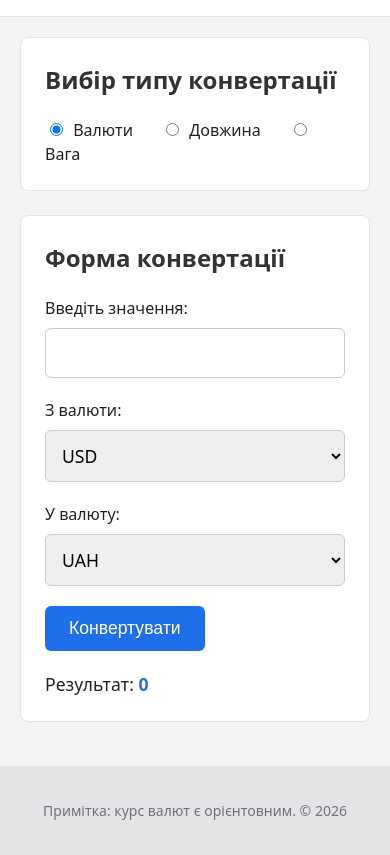
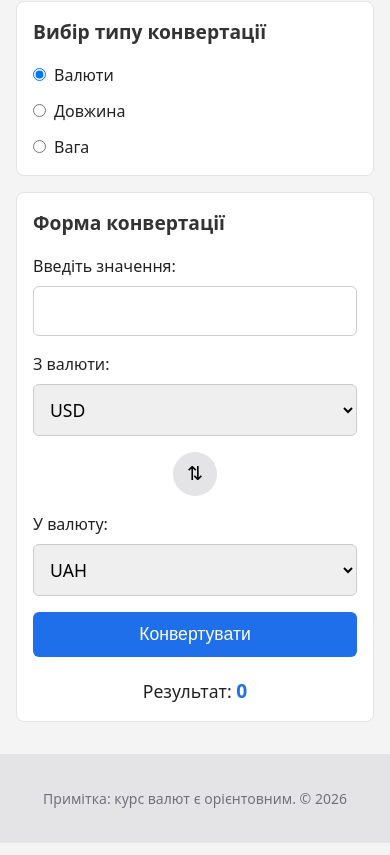
Before and after one commit to Halishi64/unit-currency-converter, a plain HTML site: page index.html in a window 390 px wide. Shown: the part 120-975 px from the top of the page. Drawn offline with Linux system fonts and the light colour scheme.

Commit message:
Додано адаптивність та Flexbox

```diff
--- a/css/style.css
+++ b/css/style.css
@@ -11,56 +11,78 @@ body {
     color: #222;
 }
 
-header {
+img {
+    max-width: 100%;
+    height: auto;
+}
+
+.site-header {
     background-color: #ffffff;
-    padding: 20px;
+    padding: 16px;
     border-bottom: 1px solid #e4e4e7;
     text-align: center;
 }
 
-header h1 {
+.site-header h1 {
     margin: 0;
     color: #1f6feb;
-    font-size: 2rem;
+    font-size: 1.5rem;
 }
 
-main {
-    max-width: 800px;
-    margin: 0 auto;
-    padding: 20px;
+.layout {
+    padding: 16px;
 }
 
-section {
+.converter-card {
     background-color: #ffffff;
-    padding: 24px;
-    margin-bottom: 24px;
+    padding: 16px;
+    margin-bottom: 16px;
     border-radius: 8px;
     border: 1px solid #e4e4e7;
 }
 
-section h2 {
+.converter-card h2 {
     margin-top: 0;
-    margin-bottom: 20px;
+    margin-bottom: 16px;
     color: #333;
+    font-size: 1.2rem;
+}
+
+.radio-group {
+    display: flex;
+    flex-direction: column;
+    gap: 12px;
+}
+
+.radio-item {
+    display: flex;
+    align-items: center;
+    gap: 8px;
+}
+
+.radio-item input,
+.radio-item label {
+    margin: 0;
+    cursor: pointer;
+}
+
+.form-group,
+.currency-field {
+    display: flex;
+    flex-direction: column;
+    gap: 8px;
+}
+
+.exchange-group {
+    display: flex;
+    flex-direction: column;
+    gap: 16px;
+    margin-bottom: 16px;
+    margin-top: 16px;
 }
 
 label {
-    display: block;
-    margin-bottom: 8px;
     font-weight: 500;
-}
-
-input[type="radio"] {
-    margin-right: 6px;
-    cursor: pointer;
-}
-
-label[for^="type-"] {
-    display: inline-block;
-    margin-right: 24px;
-    margin-bottom: 0;
-    font-weight: normal;
-    cursor: pointer;
 }
 
 input[type="number"],
@@ -73,7 +95,6 @@ select {
     border-radius: 6px;
     outline: none;
     transition: border-color 0.2s;
-    margin-bottom: 20px;
 }
 
 input[type="number"]:focus,
@@ -81,8 +102,28 @@ select:focus {
     border-color: #1f6feb;
 }
 
+.swap-btn {
+    background-color: #e4e4e7;
+    border: none;
+    border-radius: 50%;
+    width: 44px;
+    height: 44px;
+    font-size: 1.2rem;
+    display: flex;
+    justify-content: center;
+    align-items: center;
+    cursor: pointer;
+    align-self: center;
+    transition: background-color 0.2s;
+}
+
+.swap-btn:hover {
+    background-color: #d4d4d8;
+}
+
 .convert-btn {
     display: block;
+    width: 100%;
     padding: 12px 24px;
     border-radius: 6px;
     background-color: #1f6feb;
@@ -98,14 +139,16 @@ select:focus {
     background-color: #1158c7;
 }
 
-section p {
+.result-box {
     margin: 0;
     font-size: 1.1rem;
+    text-align: center;
 }
 
 #result {
     font-weight: bold;
     color: #1f6feb;
+    font-size: 1.2rem;
 }
 
 footer {
@@ -115,3 +158,59 @@ footer {
     color: #71717a;
     background-color: #e4e4e7;
 }
+
+@media (min-width: 600px) {
+    .site-header h1 {
+        font-size: 1.8rem;
+    }
+
+    .layout {
+        padding: 24px;
+    }
+
+    .converter-card {
+        padding: 24px;
+    }
+
+    .radio-group {
+        flex-direction: row;
+        gap: 24px;
+    }
+
+    .exchange-group {
+        flex-direction: row;
+        align-items: flex-end;
+        gap: 16px;
+    }
+
+    .currency-field {
+        flex: 1;
+    }
+
+    .swap-btn {
+        margin-bottom: 4px;
+        transform: rotate(90deg);
+    }
+}
+
+@media (min-width: 1024px) {
+    .layout {
+        max-width: 800px;
+        margin: 0 auto;
+        padding: 40px 20px;
+    }
+
+    .converter-card {
+        padding: 32px;
+        border-radius: 12px;
+    }
+
+    .site-header h1 {
+        font-size: 2rem;
+    }
+
+    .convert-btn {
+        width: auto;
+        margin: 24px auto;
+    }
+}
--- a/index.html
+++ b/index.html
@@ -9,44 +9,61 @@
 </head>
 
 <body>
-	<header>
+	<header class="site-header">
 		<h1>Конвертер валют і одиниць виміру</h1>
 	</header>
 
-	<main>
-		<section>
+	<main class="layout">
+		<section class="converter-card">
 			<h2>Вибір типу конвертації</h2>
+			<div class="radio-group">
+				<div class="radio-item">
 					<input type="radio" id="type-currency" name="conv-type" checked>
 					<label for="type-currency">Валюти</label>
-
+				</div>
+				<div class="radio-item">
 					<input type="radio" id="type-length" name="conv-type">
 					<label for="type-length">Довжина</label>
-
+				</div>
+				<div class="radio-item">
 					<input type="radio" id="type-weight" name="conv-type">
 					<label for="type-weight">Вага</label>
+				</div>
+			</div>
 		</section>
 
-		<section>
+		<section class="converter-card">
 			<h2>Форма конвертації</h2>
+
+			<div class="form-group">
 				<label for="amount-input">Введіть значення:</label>
 				<input type="number" id="amount-input" name="amount">
+			</div>
 
+			<div class="exchange-group">
+				<div class="currency-field">
 					<label for="from-currency">З валюти:</label>
 					<select id="from-currency" name="from-currency">
 						<option value="usd">USD</option>
 						<option value="eur">EUR</option>
 						<option value="uah">UAH</option>
 					</select>
+				</div>
 
+				<button type="button" class="swap-btn" aria-label="Поміняти місцями">⇅</button>
+
+				<div class="currency-field">
 					<label for="to-currency">У валюту:</label>
 					<select id="to-currency" name="to-currency">
 						<option value="uah">UAH</option>
 						<option value="usd">USD</option>
 						<option value="eur">EUR</option>
 					</select>
+				</div>
+			</div>
 
 			<button type="button" class="convert-btn">Конвертувати</button>
-			<p>Результат: <span id="result">0</span></p>
+			<p class="result-box">Результат: <span id="result">0</span></p>
 		</section>
 	</main>
 
```
Lines whose indentation alone changed are shown as unchanged.
